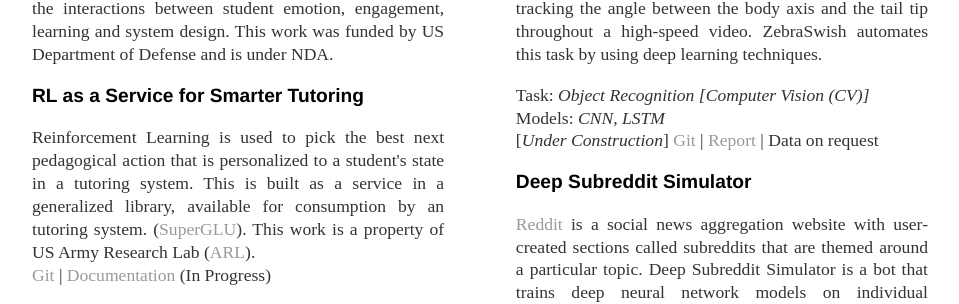
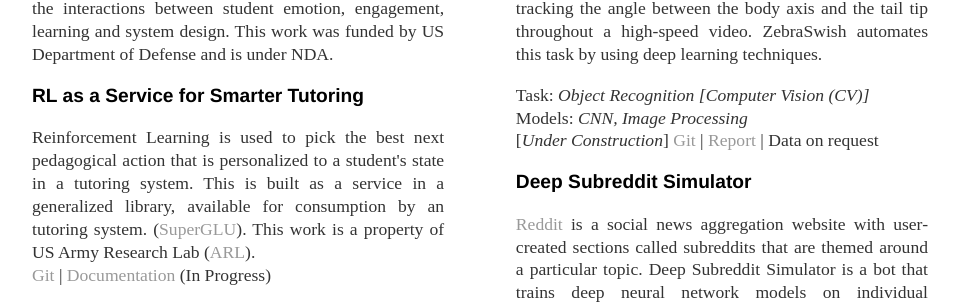
Before and after one commit to Shamya/shamyatest.github.io, a Jekyll site: the page built from projects/index.html, in a window 1280 px wide. Shown: the part 347-651 px from the top of the page, without its empty margins (160-1119 px from the left). Built offline with Jekyll 4.4.1, drawn with Linux system fonts in a browser that asks for light colours.

Commit message:
Update index.html

```diff
--- a/projects/index.html
+++ b/projects/index.html
@@ -32,8 +32,8 @@
     <p>
 Professor Gerald Downes at UMass biology department studies zebrafish locomotive behavior by making mutations to genes and then observing changes in how they swim away from a tactile stimulus. This needs tracking the angle between the body axis and the tail tip throughout a high-speed video. ZebraSwish automates this task by using deep learning techniques. </p>
     <p> Task: <i>Object Recognition [Computer Vision (CV)]</i></br>
-      Models: <i>CNN, LSTM</i></br>
-    [<i>Under Construction</i>] <a href="https://github.com/Shamya/ZebraSwish">Git</a> | <a href="https://docs.google.com/document/d/1_8eY0IYuZRstElXBg_69cWIHysLem6R0aeYMclAdRiU/edit?usp=sharing">Report</a> | Data on request</p>
+      Models: <i>CNN, Image Processing</i></br>
+    [<i>Under Construction</i>] <a href="https://github.com/Shamya/ZebraSwish">Git</a> | <a href="https://drive.google.com/file/d/0Bz8URmIw_ZdjUFRfdTRFMmJfWmc/view?usp=sharing">Report</a> | Data on request</p>
 
      <h3><a class="link" href="https://github.com/Shamya/DeepSubredditSimulator">Deep Subreddit Simulator</a></h3>
     <p>
```
